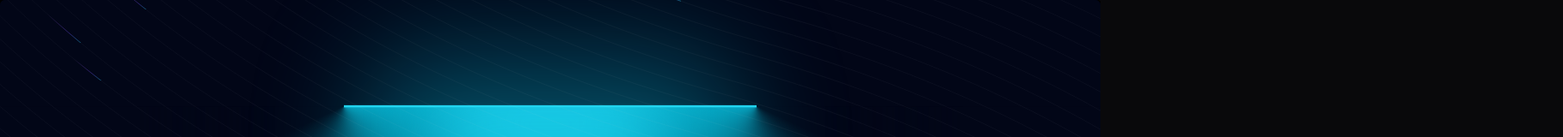
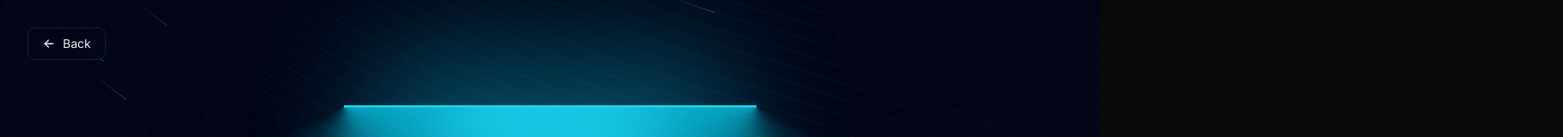
Before and after one commit to kabeerx9/monk-studio-portfolio, a Next.js app: page /video-editing in a window 1280 px wide. Shown: the top 160 px of the page at 86% size, 1818 px wide, since content can reach past the window. Built offline with nearby package versions, Linux system fonts and the light colour scheme.

Commit message:
Back button

```diff
--- a/app/contact/page.tsx
+++ b/app/contact/page.tsx
@@ -5,8 +5,27 @@ import { useState } from "react";
 import { BackgroundBeams } from "@/components/ui/Beams";
 import { SparklesCore } from "@/components/ui/Sparkles";
 import { cn } from "@/lib/utils";
+import { FloatingNav } from "@/components/ui/FloatingNav";
+import { useRouter } from "next/navigation";
+import { IconArrowLeft } from "@tabler/icons-react";
+
+const contactNavItems = [
+  {
+    name: "Home",
+    link: "/"
+  },
+  {
+    name: "Video Editing",
+    link: "/video-editing"
+  },
+  {
+    name: "Development",
+    link: "/developer"
+  }
+];
 
 export default function Contact() {
+  const router = useRouter();
   const [serviceType, setServiceType] = useState<"web" | "video" | null>(null);
 
   const formFields = {
@@ -24,6 +43,14 @@ export default function Contact() {
 
   return (
     <div className="min-h-screen w-full bg-black relative flex flex-col items-center justify-center overflow-hidden">
+      <button
+        onClick={() => router.back()}
+        className="fixed top-8 left-8 z-50 flex items-center gap-2 px-4 py-2 text-sm text-white/90 hover:text-white transition-colors rounded-lg backdrop-blur border border-white/10 hover:border-white/20"
+      >
+        <IconArrowLeft className="w-4 h-4" />
+        Back
+      </button>
+      <FloatingNav navItems={contactNavItems} />
       <div className="w-full absolute inset-0 h-screen">
         <SparklesCore
           id="tsparticlesfullpage"
--- a/app/developer/page.tsx
+++ b/app/developer/page.tsx
@@ -10,10 +10,22 @@ import RecentProjects from "@/components/RecentProjects";
 import Skills from "@/components/Skills";
 import { FloatingNav } from "@/components/ui/FloatingNav";
 import { navItems } from "@/data";
+import { useRouter } from "next/navigation";
+import { IconArrowLeft } from "@tabler/icons-react";
 
 export default function Home() {
+  const router = useRouter();
+
   return (
     <main className="bg-black-100 relative flex justify-center items-center flex-col overflow-clip mx-auto sm:px-10 px-5">
+      <button
+        onClick={() => router.back()}
+        className="fixed top-8 left-8 z-50 flex items-center gap-2 px-4 py-2 text-sm text-white/90 hover:text-white transition-colors rounded-lg backdrop-blur border border-white/10 hover:border-white/20"
+      >
+        <IconArrowLeft className="w-4 h-4" />
+        Back
+      </button>
+
       <div className="max-w-7xl w-full">
         <FloatingNav
         navItems={navItems} />
--- a/app/page.tsx
+++ b/app/page.tsx
@@ -7,6 +7,7 @@ import { TypewriterEffect } from "@/components/ui/TypewriterEffect";
 import { BackgroundBeams } from "@/components/ui/Beams";
 import MagicButton from "@/components/ui/MagicButton";
 import { FaArrowRight } from "react-icons/fa6";
+import { FloatingNav } from "@/components/ui/FloatingNav";
 
 export default function Home() {
   const router = useRouter();
@@ -28,8 +29,28 @@ export default function Home() {
     },
   ];
 
+  const homeNavItems = [
+    {
+      name: "Home",
+      link: "/"
+    },
+    {
+      name: "Video Editing",
+      link: "/video-editing"
+    },
+    {
+      name: "Development",
+      link: "/developer"
+    },
+    {
+      name: "Contact",
+      link: "/contact"
+    }
+  ];
+
   return (
     <main className="h-screen w-full dark:bg-black bg-white dark:bg-grid-white/[0.1] bg-grid-black/[0.1] relative flex flex-col items-center justify-center overflow-hidden">
+      <FloatingNav navItems={homeNavItems} />
       {/* Gradient Background */}
       <div className="absolute pointer-events-none inset-0 flex items-center justify-center dark:bg-black bg-white [mask-image:radial-gradient(ellipse_at_center,transparent_20%,black)]" />
 
--- a/app/video-editing/page.tsx
+++ b/app/video-editing/page.tsx
@@ -11,6 +11,8 @@ import { FloatingDock } from "@/components/ui/floating-dock";
 import Footer from "@/components/Footer";
 import { EnhancedVideoCarousel } from "@/components/ui/EnhancedVideoCarousel";
 import { youtubeShortLinks, carEditLinks, companyEditLinks } from "@/data/youtube-links";
+import { useRouter } from "next/navigation";
+import { IconArrowLeft } from "@tabler/icons-react";
 
 const videoEditingNavItems = [
   {
@@ -92,8 +94,18 @@ const processSteps = [
 ];
 
 export default function VideoEditing() {
+  const router = useRouter();
+
   return (
-    <div className="w-full overflow-hidden">
+    <div className="min-h-screen w-full bg-black relative">
+      <button
+        onClick={() => router.back()}
+        className="fixed top-8 left-8 z-50 flex items-center gap-2 px-4 py-2 text-sm text-white/90 hover:text-white transition-colors rounded-lg backdrop-blur border border-white/10 hover:border-white/20"
+      >
+        <IconArrowLeft className="w-4 h-4" />
+        Back
+      </button>
+
       <main className="min-h-screen bg-black relative w-full">
         <style jsx global>{`
           body {
```
